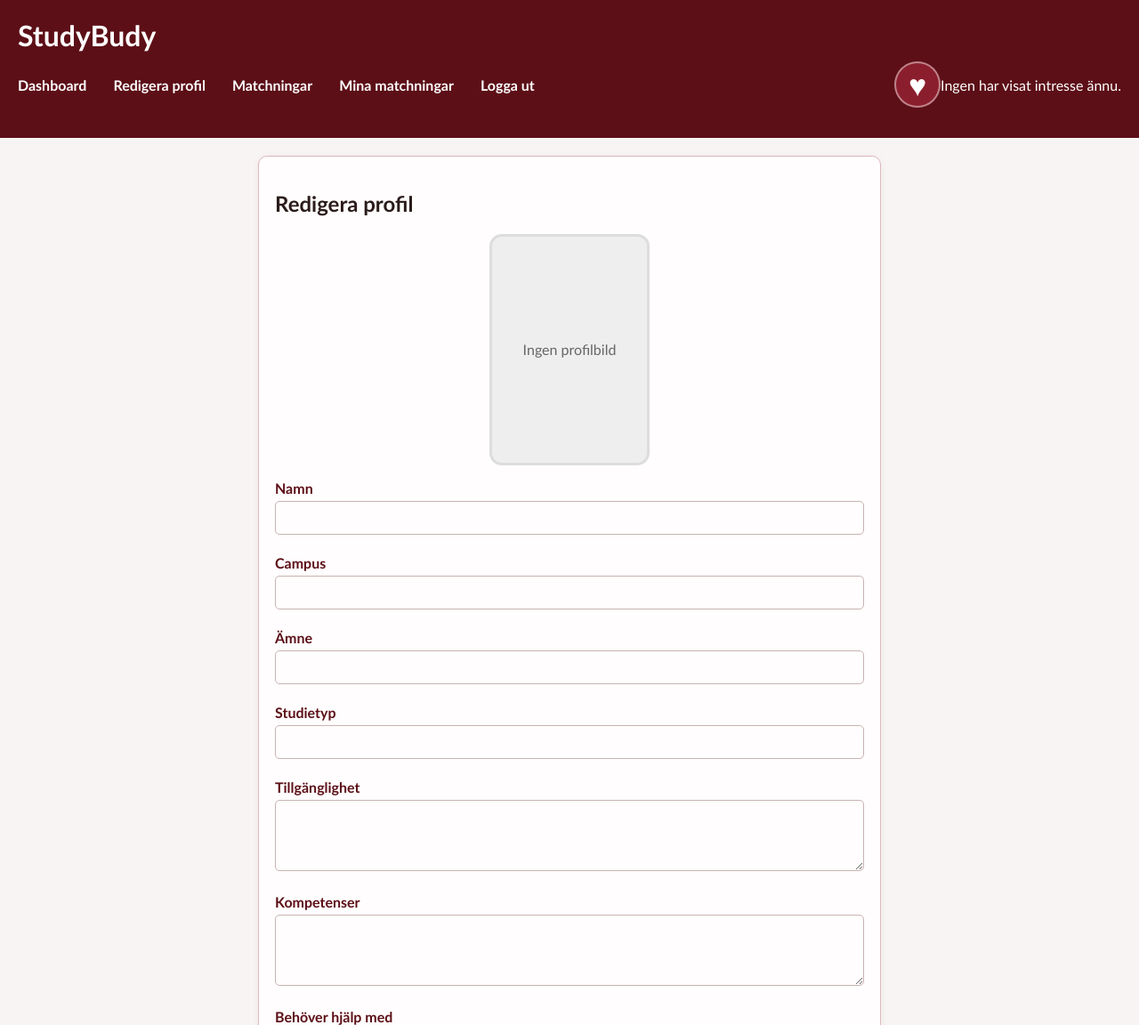
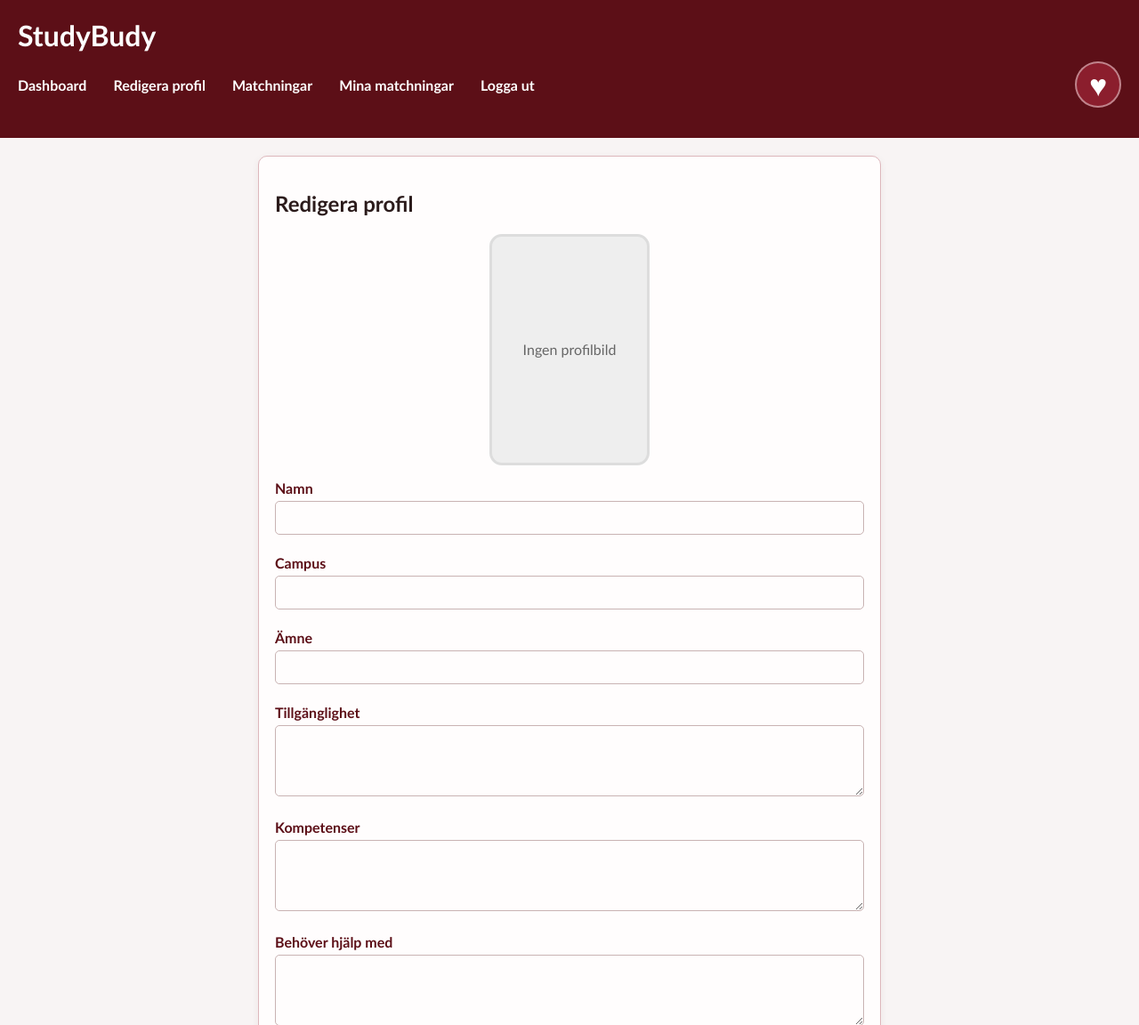
Before and after one commit to Najehnator/StudyBudy, a Flask app: page /profile in a window 1280 px wide. Shown: the top 1152 px of the page at 89% size. Run offline with Flask 3, Linux system fonts and the light colour scheme; the visitor is signed in with stand-in values (Sample User, id 1); data that the repository does not hold is empty; some libraries are stand-ins or nearby versions.

Commit message:
fixande av dropdown meny för likes.

```diff
--- a/static/style.css
+++ b/static/style.css
@@ -621,3 +621,21 @@ button:hover,
     right: 0;
     top: 60px;
 }
+
+.likes-dropdown {
+    display: none !important;
+    position: absolute;
+    right: 0;
+    top: 60px;
+    width: 320px;
+    background-color: white;
+    border: 1px solid #ddb7bc;
+    border-radius: 12px;
+    box-shadow: 0 8px 22px rgba(0, 0, 0, 0.18);
+    z-index: 50;
+    overflow: hidden;
+}
+
+.likes-dropdown.show {
+    display: block !important;
+}
--- a/templates/profile.html
+++ b/templates/profile.html
@@ -80,8 +80,6 @@
                 <label for="subject">Ämne</label>
                 <input type="text" id="subject" name="subject" value="{{ profile[4] or '' }}">
 
-                <label for="study_type">Studietyp</label>
-                <input type="text" id="study_type" name="study_type" value="{{ profile[5] or '' }}">
 
                 <label for="availability">Tillgänglighet</label>
                 <textarea id="availability" name="availability">{{ profile[6] or '' }}</textarea>
@@ -106,15 +104,10 @@
     </main>
 
     <script>
-        function toggleLikesDropdown() {
-            const dropdown = document.getElementById("likes-dropdown");
-
-            if (dropdown.style.display === "block") {
-                dropdown.style.display = "none";
-            } else {
-                dropdown.style.display = "block";
-            }
-        }
+    function toggleLikesDropdown() {
+        const dropdown = document.getElementById("likes-dropdown");
+        dropdown.classList.toggle("show");
+    }
     </script>
 </body>
 </html>
```
Also changed, not shown: templates/dashboard.html (+4 -10 lines), templates/my_matches.html (+4 -9 lines), templates/other_user_profile.html (+4 -9 lines).
